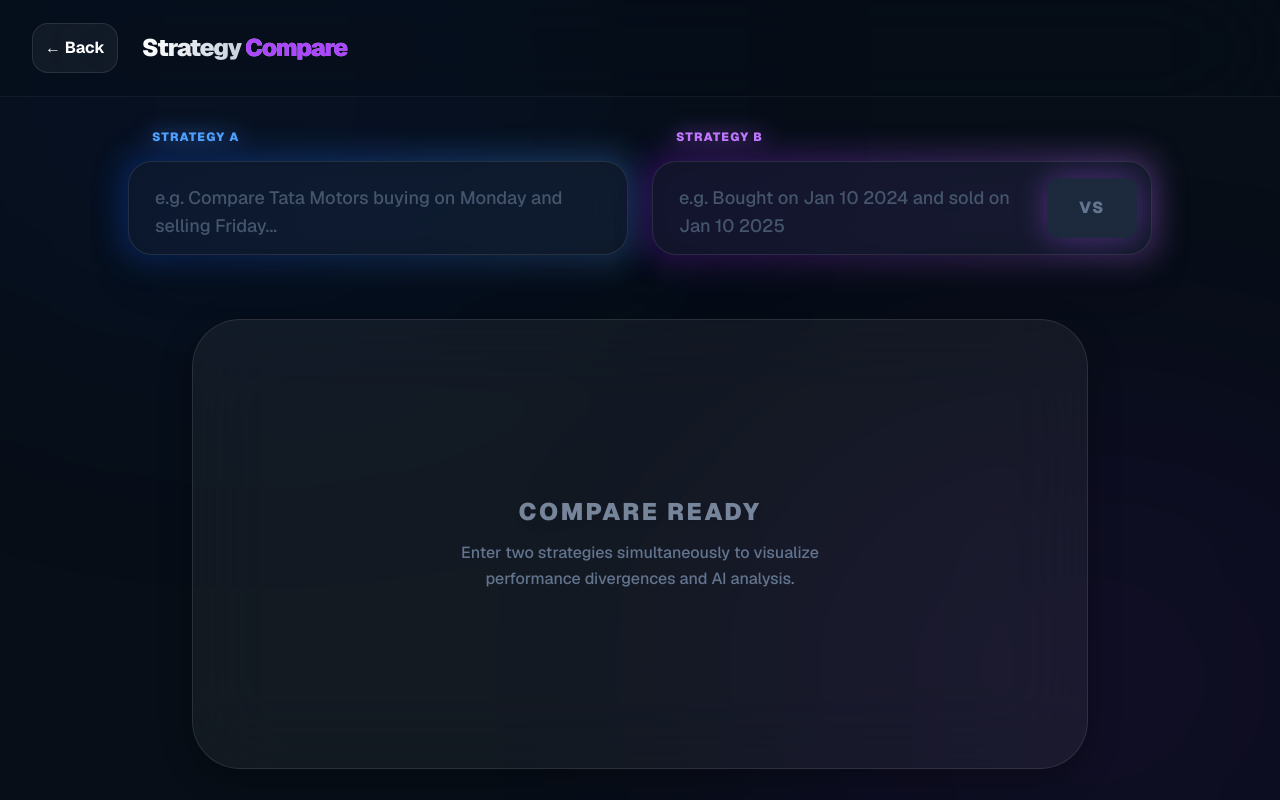
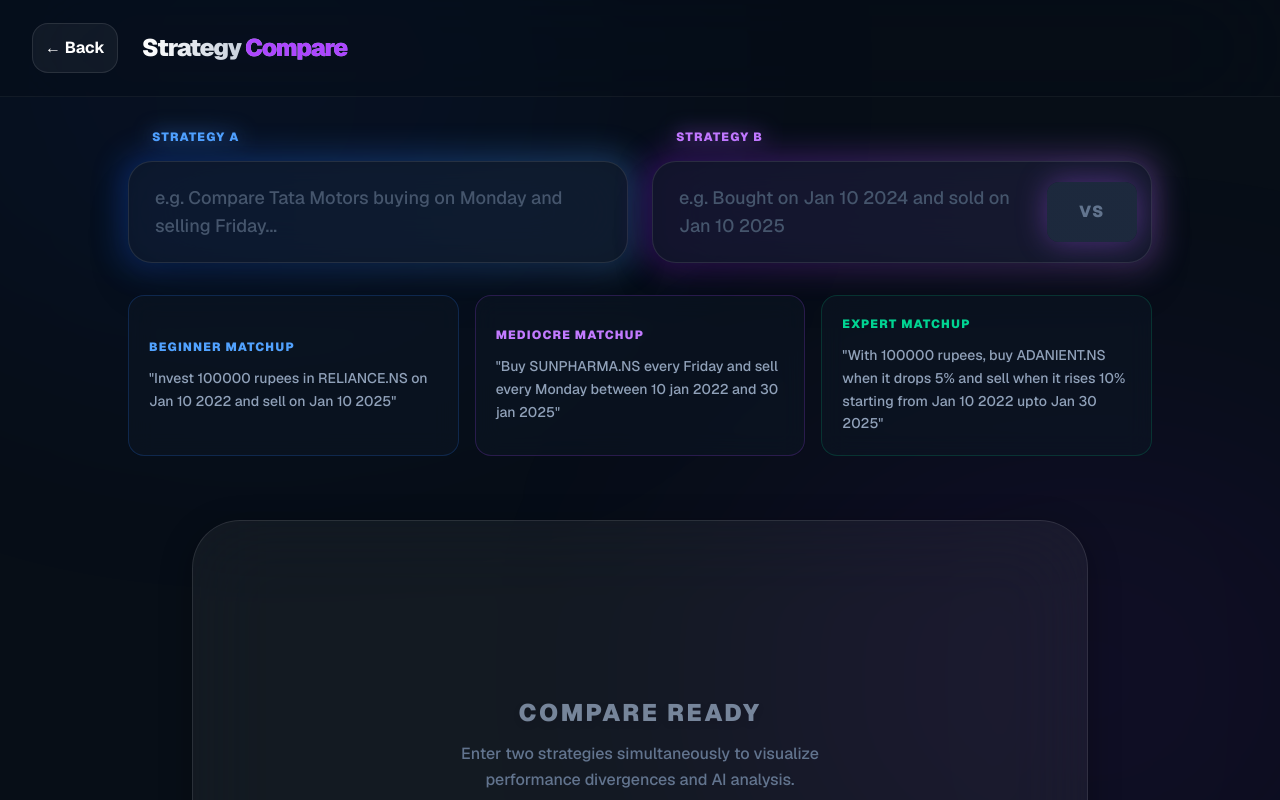
Before and after one commit to the-amanshaikh/StockMind.AI, a Next.js app in the folder frontend/: page /compare-two-strategies in a window 1280 px wide. Shown: the top 800 px of the page. Built offline with nearby package versions, Linux system fonts and the light colour scheme.

Commit message:
fix(engine): correct recurring logic and -100% markup bugs; feat(ui): expand input, remove emoji, and add dynamic strategy cards

```diff
--- a/frontend/src/app/compare-two-strategies/page.tsx
+++ b/frontend/src/app/compare-two-strategies/page.tsx
@@ -84,9 +84,21 @@ export default function ComparePage() {
                 <div className="relative flex items-center bg-[#0d1624]/80 backdrop-blur-[40px] border border-white/10 rounded-[1.5rem] p-2.5 shadow-2xl h-full">
                   <textarea
                     value={strategy}
-                    onChange={(e) => setStrategy(e.target.value)}
+                    onChange={(e) => {
+                      setStrategy(e.target.value);
+                      e.target.style.height = '72px';
+                      e.target.style.height = `${e.target.scrollHeight}px`;
+                    }}
+                    onKeyDown={(e) => {
+                      if (e.key === 'Enter' && !e.shiftKey) {
+                        e.preventDefault();
+                        if (strategy.trim() && strategyB.trim() && !loading) {
+                           runBacktest(e as any);
+                        }
+                      }
+                    }}
                     placeholder="e.g. Compare Tata Motors buying on Monday and selling Friday..."
-                    className="w-full bg-transparent border-none text-white placeholder-slate-600 focus:outline-none focus:ring-0 text-lg px-4 py-3 resize-none h-[72px] font-medium"
+                    className="w-full bg-transparent border-none text-white placeholder-slate-600 focus:outline-none focus:ring-0 text-lg px-4 py-3 resize-none min-h-[72px] max-h-[300px] overflow-y-auto font-medium"
                     disabled={loading}
                     rows={2}
                   />
@@ -100,9 +112,21 @@ export default function ComparePage() {
                 <div className="relative flex items-center bg-[#0d1624]/80 backdrop-blur-[40px] border border-white/10 rounded-[1.5rem] p-2.5 shadow-2xl h-full">
                   <textarea
                     value={strategyB}
-                    onChange={(e) => setStrategyB(e.target.value)}
+                    onChange={(e) => {
+                      setStrategyB(e.target.value);
+                      e.target.style.height = '72px';
+                      e.target.style.height = `${e.target.scrollHeight}px`;
+                    }}
+                    onKeyDown={(e) => {
+                      if (e.key === 'Enter' && !e.shiftKey) {
+                        e.preventDefault();
+                        if (strategy.trim() && strategyB.trim() && !loading) {
+                           runBacktest(e as any);
+                        }
+                      }
+                    }}
                     placeholder="e.g. Bought on Jan 10 2024 and sold on Jan 10 2025"
-                    className="w-full bg-transparent border-none text-white placeholder-slate-600 focus:outline-none focus:ring-0 text-lg px-4 py-3 resize-none h-[72px] font-medium"
+                    className="w-full bg-transparent border-none text-white placeholder-slate-600 focus:outline-none focus:ring-0 text-lg px-4 py-3 resize-none min-h-[72px] max-h-[300px] overflow-y-auto font-medium"
                     disabled={loading}
                     rows={2}
                   />
@@ -116,6 +140,51 @@ export default function ComparePage() {
                 </div>
               </div>
 
+            </div>
+
+            {/* Example Prompts */}
+            <div className="grid gap-4 mt-8 grid-cols-1 md:grid-cols-3">
+              <button
+                type="button"
+                onClick={() => {
+                  setStrategy("Invest 100000 rupees in RELIANCE.NS on Jan 10 2022 and sell on Jan 10 2025");
+                  setStrategyB("Invest 100000 rupees in TATAMOTORS.NS on Jan 10 2022 and sell on Jan 10 2025");
+                }}
+                className="text-left bg-[#0d1624]/60 backdrop-blur-md border border-blue-500/20 hover:border-blue-500/50 hover:shadow-[0_0_20px_rgba(59,130,246,0.15)] p-5 rounded-2xl transition-all group hover:-translate-y-1"
+              >
+                <div className="text-blue-400 font-black text-xs tracking-widest uppercase mb-3">Beginner Matchup</div>
+                <div className="text-slate-400 text-sm leading-relaxed font-medium group-hover:text-blue-100 transition-colors">
+                  &quot;Invest 100000 rupees in RELIANCE.NS on Jan 10 2022 and sell on Jan 10 2025&quot;
+                </div>
+              </button>
+
+              <button
+                type="button"
+                onClick={() => {
+                  setStrategy("Buy SUNPHARMA.NS every Friday and sell every Monday between 10 jan 2022 and 30 jan 2025");
+                  setStrategyB("Buy CIPLA.NS every Friday and sell every Monday between 10 jan 2022 and 30 jan 2025");
+                }}
+                className="text-left bg-[#0d1624]/60 backdrop-blur-md border border-purple-500/20 hover:border-purple-500/50 hover:shadow-[0_0_20px_rgba(168,85,247,0.15)] p-5 rounded-2xl transition-all group hover:-translate-y-1"
+              >
+                <div className="text-purple-400 font-black text-xs tracking-widest uppercase mb-3">Mediocre Matchup</div>
+                <div className="text-slate-400 text-sm leading-relaxed font-medium group-hover:text-purple-100 transition-colors">
+                  &quot;Buy SUNPHARMA.NS every Friday and sell every Monday between 10 jan 2022 and 30 jan 2025&quot;
+                </div>
+              </button>
+
+              <button
+                type="button"
+                onClick={() => {
+                  setStrategy("With 100000 rupees, buy ADANIENT.NS when it drops 5% and sell when it rises 10% starting from Jan 10 2022 upto Jan 30 2025");
+                  setStrategyB("With 100000 rupees, buy RELIANCE.NS when it drops 5% and sell when it rises 10% starting from Jan 10 2022 upto Jan 30 2025");
+                }}
+                className="text-left bg-[#0d1624]/60 backdrop-blur-md border border-emerald-500/20 hover:border-emerald-500/50 hover:shadow-[0_0_20px_rgba(16,185,129,0.15)] p-5 rounded-2xl transition-all group hover:-translate-y-1"
+              >
+                <div className="text-emerald-400 font-black text-xs tracking-widest uppercase mb-3">Expert Matchup</div>
+                <div className="text-slate-400 text-sm leading-relaxed font-medium group-hover:text-emerald-100 transition-colors">
+                  &quot;With 100000 rupees, buy ADANIENT.NS when it drops 5% and sell when it rises 10% starting from Jan 10 2022 upto Jan 30 2025&quot;
+                </div>
+              </button>
             </div>
           </form>
         </motion.div>
--- a/frontend/src/app/test-single-strategy/page.tsx
+++ b/frontend/src/app/test-single-strategy/page.tsx
@@ -72,9 +72,21 @@ export default function BacktestPage() {
               <div className="relative flex items-center bg-[#0d1624]/80 backdrop-blur-[40px] border border-white/10 rounded-[1.5rem] p-2.5 shadow-2xl h-full">
                 <textarea
                   value={strategy}
-                  onChange={(e) => setStrategy(e.target.value)}
+                  onChange={(e) => {
+                    setStrategy(e.target.value);
+                    e.target.style.height = '72px';
+                    e.target.style.height = `${e.target.scrollHeight}px`;
+                  }}
+                  onKeyDown={(e) => {
+                    if (e.key === 'Enter' && !e.shiftKey) {
+                      e.preventDefault();
+                      if (strategy.trim() && !loading) {
+                        runBacktest(e as any);
+                      }
+                    }
+                  }}
                   placeholder="e.g. Bought on Jan 10 2024 and sold on Jan 10 2025..."
-                  className="w-full bg-transparent border-none text-white placeholder-slate-600 focus:outline-none focus:ring-0 text-lg px-4 py-3 resize-none h-[72px] font-medium"
+                  className="w-full bg-transparent border-none text-white placeholder-slate-600 focus:outline-none focus:ring-0 text-lg px-4 py-3 resize-none min-h-[72px] max-h-[300px] overflow-y-auto font-medium"
                   disabled={loading}
                   rows={2}
                 />
@@ -86,6 +98,42 @@ export default function BacktestPage() {
                   {loading ? "..." : "RUN"}
                 </button>
               </div>
+            </div>
+
+            {/* Example Prompts */}
+            <div className="grid gap-4 mt-8 grid-cols-1 md:grid-cols-3">
+              <button
+                type="button"
+                onClick={() => setStrategy("Invest 100000 rupees in RELIANCE.NS on Jan 10 2022 and sell on Jan 10 2025")}
+                className="text-left bg-[#0d1624]/60 backdrop-blur-md border border-blue-500/20 hover:border-blue-500/50 hover:shadow-[0_0_20px_rgba(59,130,246,0.15)] p-5 rounded-2xl transition-all group hover:-translate-y-1"
+              >
+                <div className="text-blue-400 font-black text-xs tracking-widest uppercase mb-3">Beginner Strategy</div>
+                <div className="text-slate-400 text-sm leading-relaxed font-medium group-hover:text-blue-100 transition-colors">
+                  &quot;Invest 100000 rupees in RELIANCE.NS on Jan 10 2022 and sell on Jan 10 2025&quot;
+                </div>
+              </button>
+
+              <button
+                type="button"
+                onClick={() => setStrategy("Buy SUNPHARMA.NS every Friday and sell every Monday between 10 jan 2022 and 30 jan 2025")}
+                className="text-left bg-[#0d1624]/60 backdrop-blur-md border border-purple-500/20 hover:border-purple-500/50 hover:shadow-[0_0_20px_rgba(168,85,247,0.15)] p-5 rounded-2xl transition-all group hover:-translate-y-1"
+              >
+                <div className="text-purple-400 font-black text-xs tracking-widest uppercase mb-3">Mediocre Strategy</div>
+                <div className="text-slate-400 text-sm leading-relaxed font-medium group-hover:text-purple-100 transition-colors">
+                  &quot;Buy SUNPHARMA.NS every Friday and sell every Monday between 10 jan 2022 and 30 jan 2025&quot;
+                </div>
+              </button>
+
+              <button
+                type="button"
+                onClick={() => setStrategy("With 100000 rupees, buy ADANIENT.NS when it drops 5% and sell when it rises 10% starting from Jan 10 2022 upto Jan 30 2025")}
+                className="text-left bg-[#0d1624]/60 backdrop-blur-md border border-emerald-500/20 hover:border-emerald-500/50 hover:shadow-[0_0_20px_rgba(16,185,129,0.15)] p-5 rounded-2xl transition-all group hover:-translate-y-1"
+              >
+                <div className="text-emerald-400 font-black text-xs tracking-widest uppercase mb-3">Expert Strategy</div>
+                <div className="text-slate-400 text-sm leading-relaxed font-medium group-hover:text-emerald-100 transition-colors">
+                  &quot;With 100000 rupees, buy ADANIENT.NS when it drops 5% and sell when it rises 10% starting from Jan 10 2022 upto Jan 30 2025&quot;
+                </div>
+              </button>
             </div>
           </form>
         </motion.div>
```
Also changed, not shown: frontend/src/components/SummaryNumberCards.tsx (line endings or trailing spaces), 1 other file (tests, documents, lock files or other folders).
